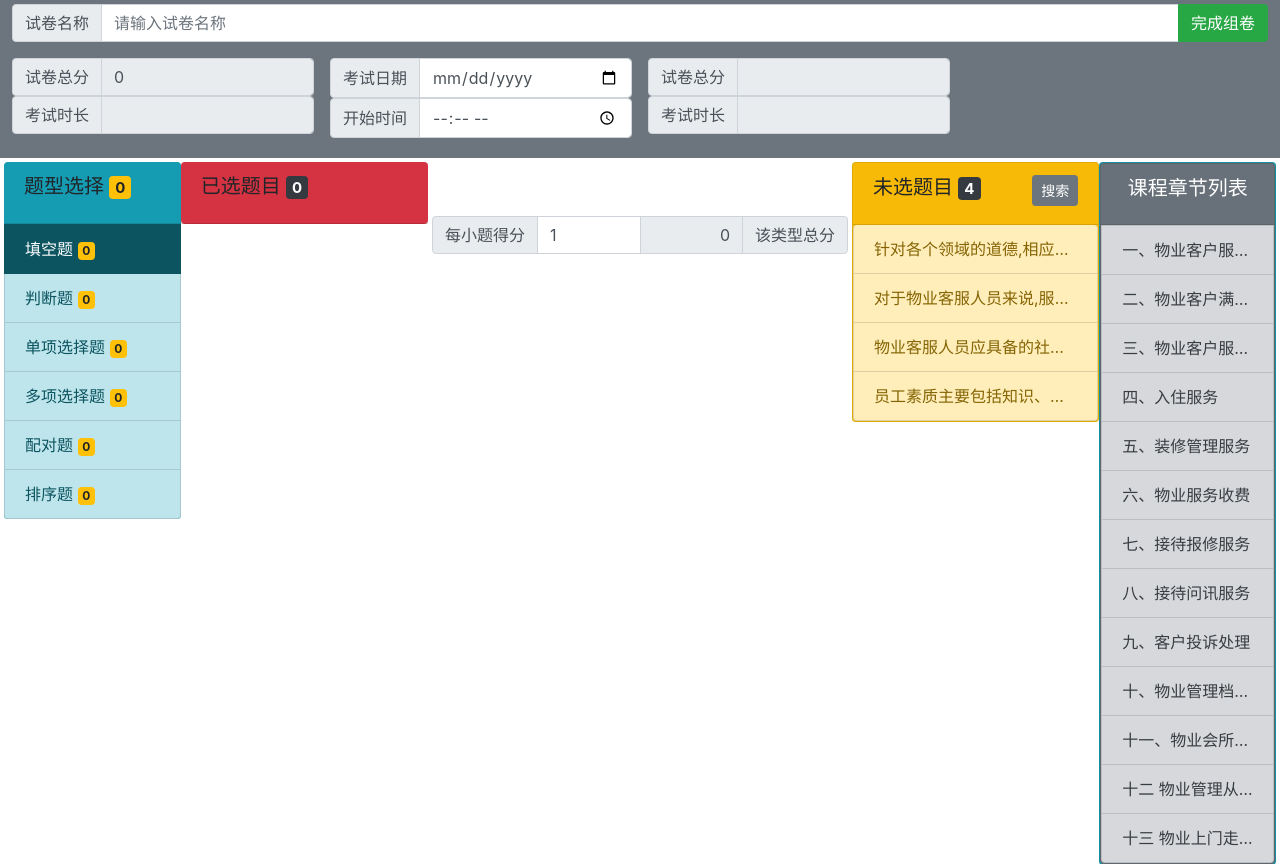
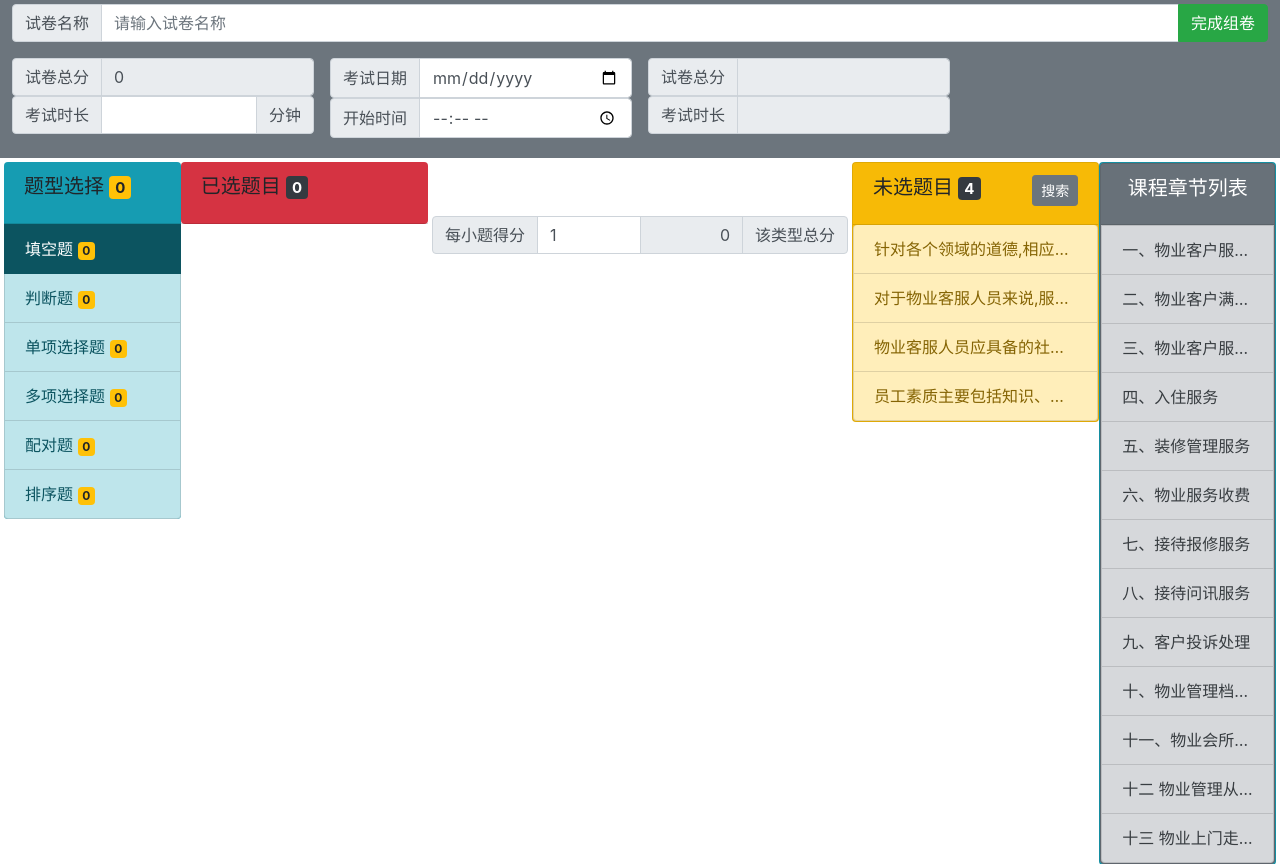
Before and after one commit to ChopinNocture/Python_WebFrame_Std, a Django app: page /course/exam/editor/ in a window 1280 px wide. Shown: the part 56-920 px from the top of the page. Run offline with Django 3.2, Linux system fonts and the light colour scheme; data comes from the database, SQL or seed files in the repository; both versions use the stored data as it was after the commit; some libraries are stand-ins or nearby versions.

Commit message:
考试管理

```diff
--- a/EduSite/CourseFunApp/forms.py
+++ b/EduSite/CourseFunApp/forms.py
@@ -1,4 +1,4 @@
-from django.forms import ModelForm, HiddenInput, Textarea, CheckboxInput
+from django.forms import ModelForm, HiddenInput, Textarea, CheckboxInput, TextInput, NumberInput
 
 from .models import *
 
@@ -114,3 +114,23 @@ def get_qForm_class(qType_name: str):
         raise AttributeError('ModelForm do not have this type:' + qType_name)
 
     return formCls
+
+
+# ---------------
+# Examination form
+class ExaminationForm(ModelForm):
+    class Meta:
+        model = Examination
+        fields = '__all__'
+        widgets = {
+            'title': TextInput(attrs={'class': 'form-control', 'placeholder': '请输入试卷名称', 'aria-label': '试卷名称', 'aria-describedby': 'exma-name-label'}),
+            'question_list': HiddenInput(),  # attrs={'id': 'Input_SectionID'}),
+            'duration': NumberInput(attrs={'class': 'form-control', 'id': 'exam-duration', 'aria-describedby': 'exam-duration-label'}),
+            'start_time': HiddenInput(),
+        }
+
+        labels = {
+            'title': '题干',
+            'duration': '考试时长',
+            'start_time': '考试时间',
+        }
--- a/EduSite/CourseFunApp/models.py
+++ b/EduSite/CourseFunApp/models.py
@@ -1,7 +1,6 @@
 from django.db import models
 from django.contrib.postgres.fields import JSONField
 from django.utils import timezone
-
 
 # --------------------------------------------------------
 MAX_CONTENT_LENGTH = 250
@@ -19,12 +18,13 @@ class Course(models.Model):
 # --------------------------------------------------------
 class Examination(models.Model):
     title = models.CharField(max_length=MAX_CONTENT_LENGTH)
-    duration = models.DurationField()
+    duration = models.PositiveSmallIntegerField()
     question_list = JSONField()
-    date = models.DateTimeField(default=timezone.datetime.today())
+    start_time = models.DateTimeField(default=timezone.datetime.now())
 
     def __str__(self):
         return self.title
+
 
 # --------------------------------------------------------
 class Lesson(models.Model):
--- a/EduSite/CourseFunApp/views.py
+++ b/EduSite/CourseFunApp/views.py
@@ -155,17 +155,25 @@ def answer_sheet(request, sectionID):
 # --------------------------------------------------------
 # examination
 def exam_editor(request):
+    if request.is_ajax() and request.method == "POST":
+        exam = None
+        exam_form = questionForms.ExaminationForm(request.POST, instance=exam)
+        exam_form.is_valid()
+        print(exam_form.cleaned_data)
 
-    if request.method == "GET":
+        return HttpResponse("Success!")
+    elif request.method == "GET":
         course_list = list()
         lesson_list = Lesson.objects.all()
 
         for iter in lesson_list:
-            course_list.append({"id":iter.id, "name":iter.description})
+            course_list.append({"id": iter.id, "name": iter.description})
 
         course_html = loader.render_to_string(template_name="course/course_list.html", context={"course_list": course_list})
 
-        return render(request=request, template_name="course/examination_editor.html", context={"qTypeList": exam_sys.q_type_list, "course_html": course_html})
+        exam_form = questionForms.ExaminationForm()
+
+        return render(request=request, template_name="course/examination_editor.html", context={"qTypeList": exam_sys.q_type_list, "course_html": course_html, "form": exam_form })
 
 
 def exam_ready(request):
--- a/EduSite/Statics/js/course/exam-editor.js
+++ b/EduSite/Statics/js/course/exam-editor.js
@@ -11,6 +11,8 @@ function init() {
     $('button[id^=QSelected_]').click(onSelectClk);
 
     $('#NavBtn_' + cur_type).click();
+
+    document.getElementById('exam_editor').submit = function () {     alert( '? ' + $(this).serialize()); ajaxSubmit(this, onSubmitSuccess, onSubmitFailed) };
    // $('button[id^=course_]:first').click();
 }
 
@@ -41,11 +43,6 @@ function onNavTypeClk(event) {
     cur_list_url = event.target.dataset.qlistUrl;
     cur_index = -1;
 
-    // curr_qid = "";
-    // with_value = false;
-    // current_url = event.target.dataset.url;
-    // cur_list_url = event.target.dataset.qlistUrl;
-    // refreshOthers();
     doRefreshQList();
 
     return false;
@@ -108,7 +105,7 @@ function updateExamination(){
 }
 
 const QLIST_ITEM_STR = '<button class="list-group-item list-group-item-action inline-block text-truncate" \
-                    tabindex="-1" data-qid=-1 data-toggle="tooltip" data-placement="left" onfocus="this.blur()" id="" title=""></button>';
+                    tabindex="-1" data-qindex=-1 data-toggle="tooltip" data-placement="left" onfocus="this.blur()" id="" title=""></button>';
 
 const QLIST_ID = "qList_";
 const CSS_SEL_CLASS = "list-group-item-danger";
@@ -177,14 +174,15 @@ function updateBtn() {
     }
     else {
         $('#btn_toggle').css('visibility','visible');
-    }
-    if(question_list_all[cur_type][cur_index].selected){
+
+        if(question_list_all[cur_type][cur_index].selected) {
             $('#magic_panel').removeClass("text-right").addClass("text-left");
             $('#btn_toggle').removeClass("btn-warning").addClass("btn-danger").html('移出试卷 <span class="font-weight-bold text-warning oi oi-arrow-thick-right"></span>');
         }
         else {
             $('#magic_panel').removeClass("text-left").addClass("text-right");
             $('#btn_toggle').removeClass("btn-danger").addClass("btn-warning").html('<span class="text-danger font-weight-bold oi oi-arrow-thick-left"></span> 加入试卷');
+        }
     }
 }
 
@@ -213,3 +211,28 @@ function onSectionClick(event) {
     //    $(event.target).blur();
     return true;
 }
+
+function checkExam() {
+
+}
+
+function preHandle() {
+    var dateTime = $('#exam-date').val() + ' ' + $('#exam-time').val();
+    $('#id_start_time').val(dateTime);
+
+
+}
+
+function onSubmitExam(event) {
+    preHandle();
+    //document.getElementById('exam_editor').verify();
+    document.getElementById('exam_editor').submit();
+    //$('#exam_editor').verify();
+}
+
+function onSubmitFailed(result) {
+    alert(result);
+}
+
+function onSubmitSuccess(result) {
+}
--- a/EduSite/Templates/course/examination_editor.html
+++ b/EduSite/Templates/course/examination_editor.html
@@ -7,16 +7,21 @@
 {% endblock %}
 
 {% block content %}
+<div class="container-fluid p-0 ">
+    <form action="." method="post" id="exam_editor" onsubmit="return checkExam()">
     {% csrf_token %}
-<div class="container-fluid p-0 ">
     <div class="row m-0 p-1 bg-secondary">
+        {{ form.non_field_errors }}
+            {{ form.start_time }}
+            {{ form.question_list }}
         <div class="row input-group px-2 m-0 mb-3">
+            {{ form.title.errors }}
             <div class="input-group-prepend">
-                <span class="input-group-text" id="exma-name-label">试卷名称</span>
+                <span class="input-group-text" id="{{ form.title.id_for_label }}">试卷名称</span>
             </div>
-            <input type="text" class="form-control" placeholder="请输入试卷名称" aria-label="试卷名称" aria-describedby="exma-name-label" id="exam-name">
+            {{ form.title }}
             <div class="input-group-append">
-                <button class="btn btn-success" type="button" onclick="onSubmitCheck()" id="btn_modify">完成组卷</button>
+                <button class="btn btn-success" type="button" id="btn_modify" onclick="onSubmitExam(event)">完成组卷</button>
             </div>
         </div>
         <div class="col-3 form-group px-2 m-0 mb-3">
@@ -27,24 +32,29 @@
                 <input type="text" class="form-control" id="exam-total-score" aria-describedby="exam-total-score-label" readonly>
             </div>
             <div class=" input-group m-0 p-0">
+                {{ form.duration.errors }}
                 <div class="input-group-prepend">
-                    <span class="input-group-text" id="exam-total-score-label">考试时长</span>
+                    <span class="input-group-text" id="{{ form.duration.id_for_label }}">考试时长</span>
                 </div>
-                <input type="text" class="form-control" id="exam-total-score" aria-describedby="exam-total-score-label" readonly>
+                {{ form.duration }}
+                <!-- <input type="text" class="form-control" id="exam-duration" aria-describedby="exam-duration-label"> -->
+                <div class="input-group-append">
+                    <span class="input-group-text">分钟</span>
+                </div>
             </div>
         </div>
         <div class="col-3 form-group px-2 m-0 mb-3">
             <div class=" input-group m-0 p-0">
                 <div class="input-group-prepend">
-                        <span class="input-group-text" id="exam-total-score-label">考试日期</span>
+                    <span class="input-group-text" id="exam-date-label">考试日期</span>
                 </div>
-                    <input type="date" class="form-control" id="exam-total-score" aria-describedby="exam-total-score-label" >
+                <input type="date" class="form-control" id="exam-date" aria-describedby="exam-date-label" >
             </div>
             <div class=" input-group m-0 p-0">
                 <div class="input-group-prepend">
-                        <span class="input-group-text" id="exam-total-score-label">开始时间</span>
+                    <span class="input-group-text" id="exam-time-label">开始时间</span>
                 </div>
-                    <input type="time" class="form-control" id="exam-total-score" aria-describedby="exam-total-score-label">
+                <input type="time" class="form-control" id="exam-time" aria-describedby="exam-time-label">
             </div>
         </div>
         <div class="col-3 form-group px-2 m-0 mb-3">
@@ -62,6 +72,7 @@
             </div>
         </div>
     </div>
+    </form>
     <div class="row m-1">
         <div class="col-4 rounded">
             <div class="row justify-content-md-center">
@@ -119,7 +130,6 @@
                 </div>
             </div>
         </div>
-
         <div class="col-4">
             <div class="row justify-content-md-center">
                 <div class="col-7 m-0 p-0">
--- /dev/null
+++ b/新建文本文档.txt
@@ -0,0 +1 @@
+psycopg2
```
Also changed, not shown: EduSite/db.sqlite3. Lines whose indentation alone changed are shown as unchanged.
